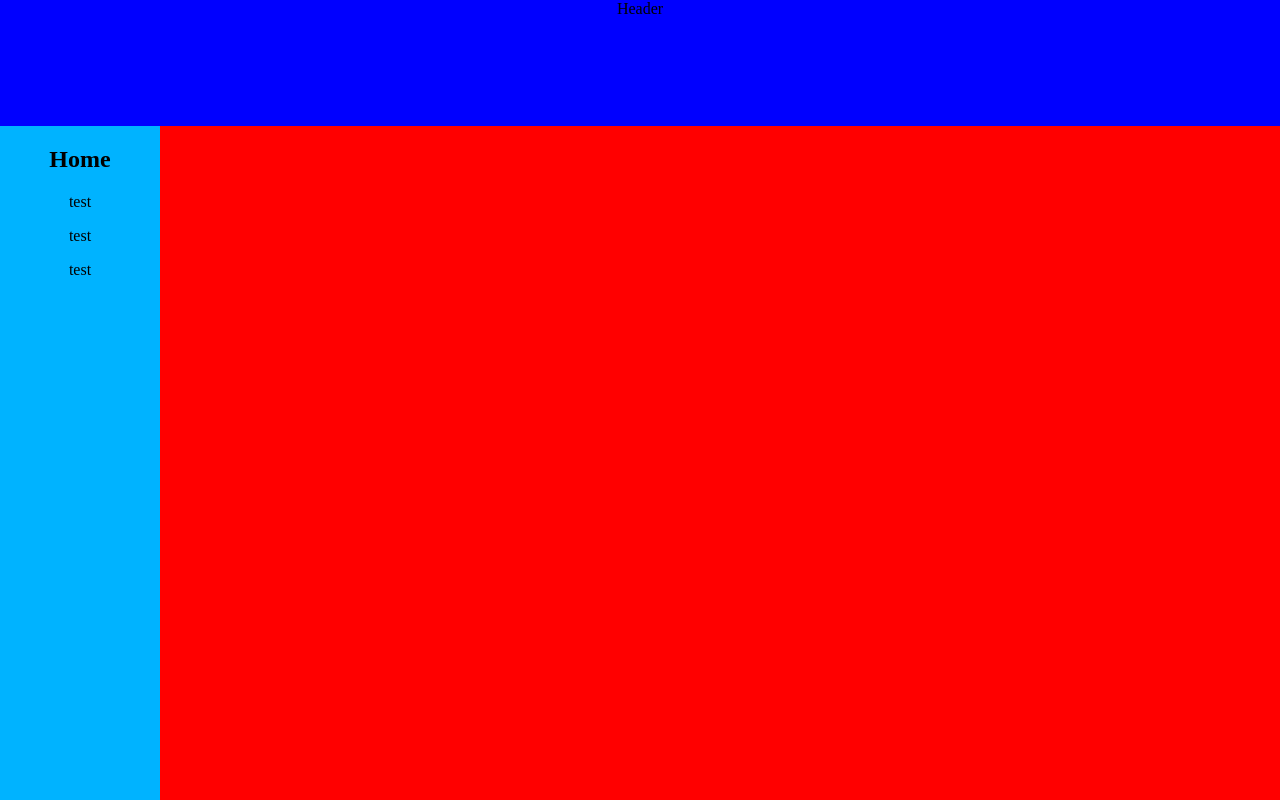
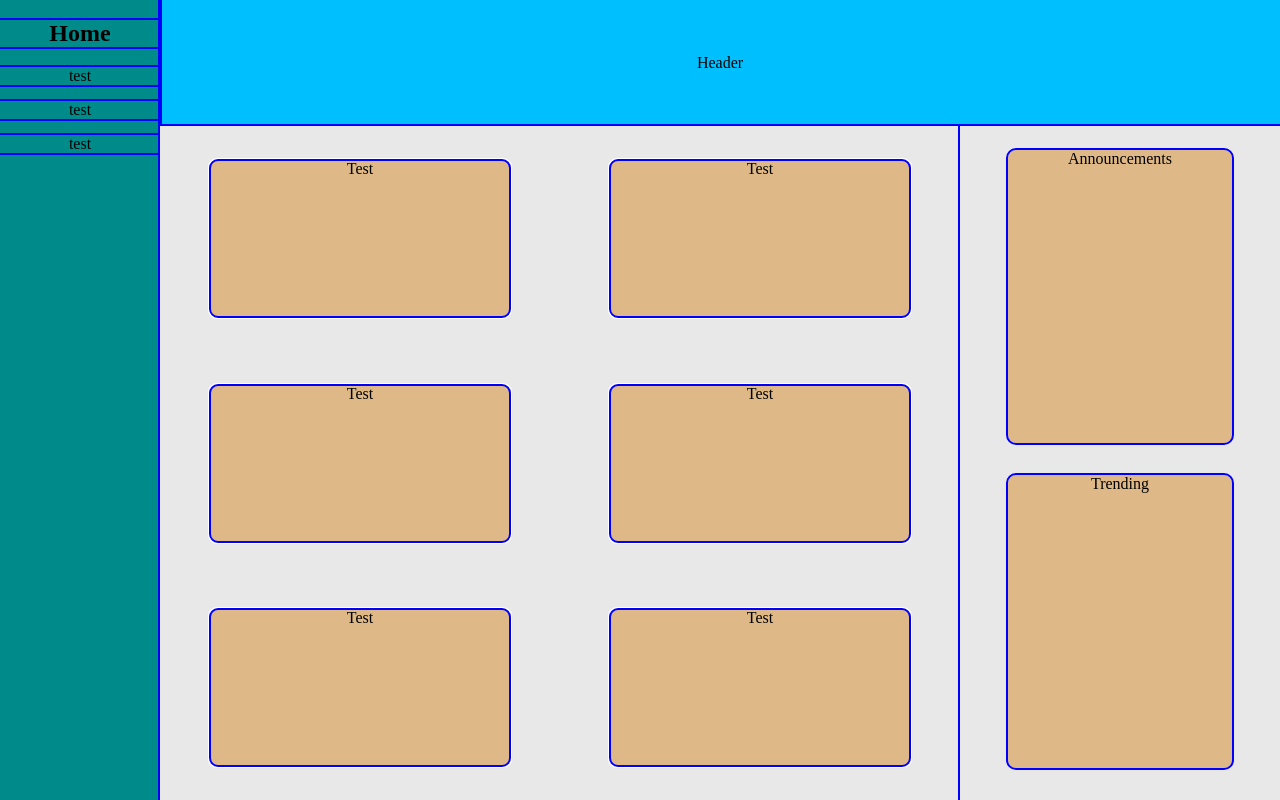
Before and after one commit to Kinloes/admin-dashboard, a plain HTML site: page index.html in a window 1280 px wide. Drawn offline with Linux system fonts and the light colour scheme.

Commit message:
Continuing to solidify the layout

```diff
--- a/index.html
+++ b/index.html
@@ -15,12 +15,16 @@
         <p class="sideContent">test</p>
     </div>
     <div id="contentContainer">
-        <div id="thing1"></div>
-        <div id="thing2"></div>
-        <div id="thing3"></div>
-        <div id="thing4"></div>
-        <div id="thing5"></div>
-        <div id="thing6"></div>
+        <div>Test</div>
+        <div>Test</div>
+        <div>Test</div>
+        <div>Test</div>
+        <div>Test</div>
+        <div>Test</div>
+    </div>
+    <div id="feedContainer">
+        <div>Announcements</div>
+        <div>Trending</div>
     </div>
 </body>
 </html>
--- a/style.css
+++ b/style.css
@@ -1,25 +1,58 @@
+* {
+    outline: solid 2px blue;
+}
 body{
     width: 100vw;
     height: 100vh;
     margin: 0;
     padding: 0;
     display: grid;
-    grid-template-columns: 1fr 7fr;
+    grid-template-columns: 1fr 5fr 2fr;
     grid-template-rows: 1.5fr 8fr;
     background-color: darkcyan;
 }
 #header{
-    background-color: blue;
-    grid-column: 1 / 3;
+    background-color:deepskyblue;
+    grid-column: 2 / 4;
+    display: grid;
     text-align: center;
+    align-content: center;
 }
 #sidebar{
     grid-column: 1 / 2;
-    grid-row: 2 / 3;
+    grid-row: 1 / 3;
     text-align: center;
-    background-color: rgb(0, 179, 255);
 }
 #contentContainer{
     grid-column: 2 / 3;
-    background-color: red;
+    background-color:rgb(232, 232, 232);
+    display: grid;
+    grid-template-columns: repeat(2, 1fr);
+    grid-template-rows: repeat(3, 1fr);
+    justify-items: center;
+    align-items: center;
 }
+#contentContainer div{
+    display: grid;
+    border-radius: 8px;
+    outline: blue 5px auto;
+    text-align: center;
+    background-color:burlywood;
+    min-width: none;
+    min-height: none;
+    width: 75%;
+    height:70%;
+}
+#feedContainer{
+    background-color: rgb(232, 232, 232);
+    display: grid;
+    text-align: center;
+    justify-items: center;
+    padding-top: 7.5%;
+}
+#feedContainer div{
+    background-color:burlywood;
+    width: 70%;
+    height: 90%;
+    border-radius: 8px;
+}
```
